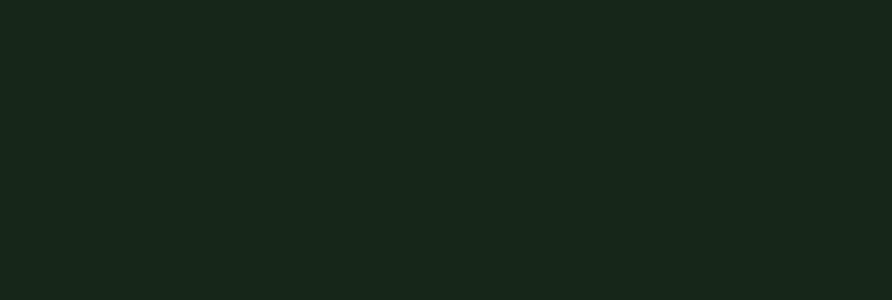
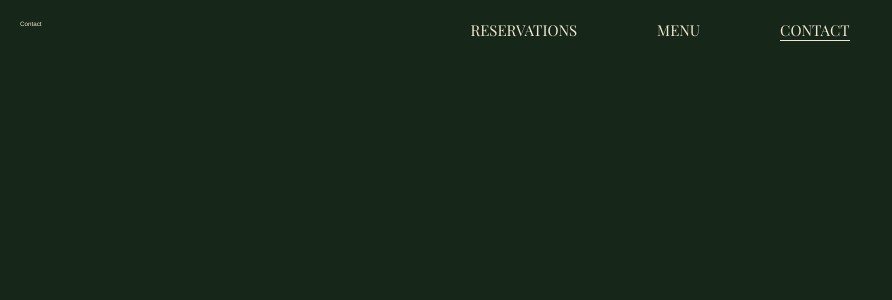
Before and after one commit to malin-nilsson/RestaurantBookingApp, a React (Create React App) app in the folder frontend/: page /contact in a window 1280 px wide. Shown: the top 300 px of the page, without its empty margins (0-892 px from the left). Built offline with nearby package versions, Linux system fonts and the light colour scheme; a web font is replaced by a local one.

Commit message:
Styled Navbar

```diff
--- a/frontend/public/index.html
+++ b/frontend/public/index.html
@@ -30,7 +30,11 @@
       work correctly both with client-side routing and a non-root public URL.
       Learn how to configure a non-root public URL by running `npm run build`.
     -->
-    <title>React App</title>
+    <link
+      rel="stylesheet"
+      href="https://fonts.googleapis.com/css2?family=Material+Symbols+Outlined:opsz,wght,FILL,GRAD@48,400,0,0"
+    />
+    <title>La Mére</title>
   </head>
   <body>
     <noscript>You need to enable JavaScript to run this app.</noscript>
--- a/frontend/src/App.css
+++ b/frontend/src/App.css
@@ -17,3 +17,7 @@ body {
   font-family: var(--textfont);
   color: var(--beige);
 }
+
+main {
+  padding: 20px;
+}
--- a/frontend/src/App.tsx
+++ b/frontend/src/App.tsx
@@ -1,9 +1,11 @@
-import "./App.css";
-import { BrowserRouter, Route, Routes } from "react-router-dom";
-import Layout from "./components/Layout";
-import Home from "./components/pages/Home";
-import Book from "./components/pages/Book";
-import Contact from "./components/pages/Contact";
+import './App.css'
+import { BrowserRouter, Route, Routes } from 'react-router-dom'
+import Layout from './components/Layout'
+import Home from './components/pages/Home'
+import Reservations from './components/pages/Reservations'
+import Contact from './components/pages/Contact'
+import Menu from './components/pages/Menu'
+import NotFound from './components/pages/NotFound'
 
 function App() {
   return (
@@ -11,12 +13,14 @@ function App() {
       <Routes>
         <Route path="/" element={<Layout />}>
           <Route index element={<Home />} />
-          <Route path="/book" element={<Book />} />
+          <Route path="/reservations" element={<Reservations />} />
+          <Route path="/menu" element={<Menu />} />
           <Route path="/contact" element={<Contact />} />
+          <Route path="*" element={<NotFound />} />
         </Route>
       </Routes>
     </BrowserRouter>
-  );
+  )
 }
 
-export default App;
+export default App
--- a/frontend/src/components/Layout.tsx
+++ b/frontend/src/components/Layout.tsx
@@ -1,10 +1,14 @@
-import { Outlet } from "react-router-dom";
-import Home from "./pages/Home";
+import { NavLink, Outlet } from 'react-router-dom'
+import Home from './pages/Home'
+import Navbar from './styled-components/Navbar/StyledNavbar'
 
 export default function Layout() {
   return (
     <>
-      <Outlet></Outlet>
+      <Navbar />
+      <main>
+        <Outlet></Outlet>
+      </main>
     </>
-  );
+  )
 }
--- a/frontend/src/components/pages/Contact.tsx
+++ b/frontend/src/components/pages/Contact.tsx
@@ -1,3 +1,3 @@
 export default function Contact() {
-  return <div></div>;
+  return <div>Contact</div>
 }
--- /dev/null
+++ b/frontend/src/components/pages/NotFound.tsx
@@ -0,0 +1,5 @@
+import React from 'react'
+
+export default function NotFound() {
+  return <div>404</div>
+}
--- a/frontend/src/components/pages/Book.tsx
+++ b/frontend/src/components/pages/Reservations.tsx
@@ -1,3 +1,3 @@
 export default function Book() {
-  return <div></div>;
+  return <div></div>
 }
--- /dev/null
+++ b/frontend/src/components/styled-components/Navbar/StyledNavbar.tsx
@@ -0,0 +1,166 @@
+import { useState } from 'react'
+import { NavLink } from 'react-router-dom'
+import styled from 'styled-components'
+import { devices } from '../breakpoints/Breakpoints'
+
+export default function Navbar() {
+  const [isActive, setIsActive] = useState<Boolean>(false)
+
+  const toggleMobileMenu = () => {
+    setIsActive((isActive) => !isActive)
+  }
+
+  return (
+    <StyledNavbar className={isActive ? 'mobile-menu' : ''}>
+      <div className="mobile-menu-icon" onClick={toggleMobileMenu}>
+        {isActive ? (
+          <span className="material-symbols-outlined">close</span>
+        ) : (
+          <span className="material-symbols-outlined">menu</span>
+        )}
+      </div>
+
+      <ul
+        style={{
+          display: isActive && 'flex',
+          flexDirection: isActive && 'column',
+          gap: isActive && '15px',
+          marginTop: isActive && '20px',
+        }}
+        className={isActive ? 'mobile-menu' : ''}
+      >
+        <li className="hover-effect">
+          <NavLink
+            to="/reservations"
+            className={({ isActive }) => (isActive ? 'active-link' : '')}
+            onClick={() => (isActive ? toggleMobileMenu() : '')}
+          >
+            Reservations
+          </NavLink>
+        </li>
+        <li className="hover-effect">
+          <NavLink
+            to="/menu"
+            className={({ isActive }) => (isActive ? 'active-link' : '')}
+            onClick={() => (isActive ? toggleMobileMenu() : '')}
+          >
+            Menu
+          </NavLink>
+        </li>
+        <li className="hover-effect">
+          <NavLink
+            to="/contact"
+            className={({ isActive }) => (isActive ? 'active-link' : '')}
+            onClick={() => (isActive ? toggleMobileMenu() : '')}
+          >
+            Contact
+          </NavLink>
+        </li>
+      </ul>
+    </StyledNavbar>
+  )
+}
+
+const StyledNavbar = styled.nav`
+  padding: 20px;
+  display: flex;
+  flex-direction: column;
+  justify-content: center;
+  align-items: center;
+  font-family: var(--headingfont);
+  position: relative;
+  z-index: 3;
+  background-color: var(--green);
+
+  @media ${devices.desktop} {
+    flex-direction: row;
+    position: fixed;
+    width: 100%;
+    background-color: unset;
+  }
+
+  ul {
+    display: none;
+    list-style: none;
+    padding: 0;
+    margin: 0;
+
+    @media ${devices.desktop} {
+      display: flex;
+      gap: 80px;
+    }
+
+    li a {
+      color: var(--beige);
+      text-decoration: none;
+      font-size: 3rem;
+      font-weight: 100;
+
+      @media ${devices.desktop} {
+        font-size: 1.5rem;
+      }
+    }
+  }
+
+  // STYLING FOR ACTIVE LINK
+  .active-link {
+    border-bottom: 1px solid var(--beige);
+  }
+
+  // LINK HOVER EFFECT
+  .hover-effect {
+    padding: 0px 0px 1px;
+    display: inline-block;
+    position: relative;
+    color: var(--beige);
+    font-weight: 600;
+    font-size: 1.1rem;
+    text-transform: uppercase;
+    text-decoration: none;
+
+    &:after {
+      content: '';
+      position: absolute;
+      width: 100%;
+      transform: scaleX(0);
+      height: 1px;
+      bottom: 0;
+      left: 0;
+      background-color: var(--beige);
+      transform-origin: bottom right;
+      transition: transform 0.3s ease-out;
+    }
+
+    &:hover:after {
+      transform: scaleX(1);
+      transform-origin: bottom left;
+    }
+  }
+
+  // MOBILE MENU STYLING
+  .mobile-menu {
+    display: flex;
+    flex-direction: column;
+    align-items: center;
+    padding: 50px 0px;
+
+    li {
+      margin: 10px 0px;
+    }
+  }
+
+  .mobile-menu-icon {
+    display: flex;
+    justify-content: flex-end;
+    cursor: pointer;
+    width: 100%;
+
+    .material-symbols-outlined {
+      font-size: 4rem;
+    }
+
+    @media ${devices.desktop} {
+      display: none;
+    }
+  }
+`
--- /dev/null
+++ b/frontend/src/components/styled-components/breakpoints/Breakpoints.ts
@@ -0,0 +1,9 @@
+const breakpoints = {
+  tablet: '768px',
+  desktop: '1100px',
+}
+
+export const devices = {
+  tablet: `(min-width: ${breakpoints.tablet})`,
+  desktop: `(min-width: ${breakpoints.desktop})`,
+}
```
